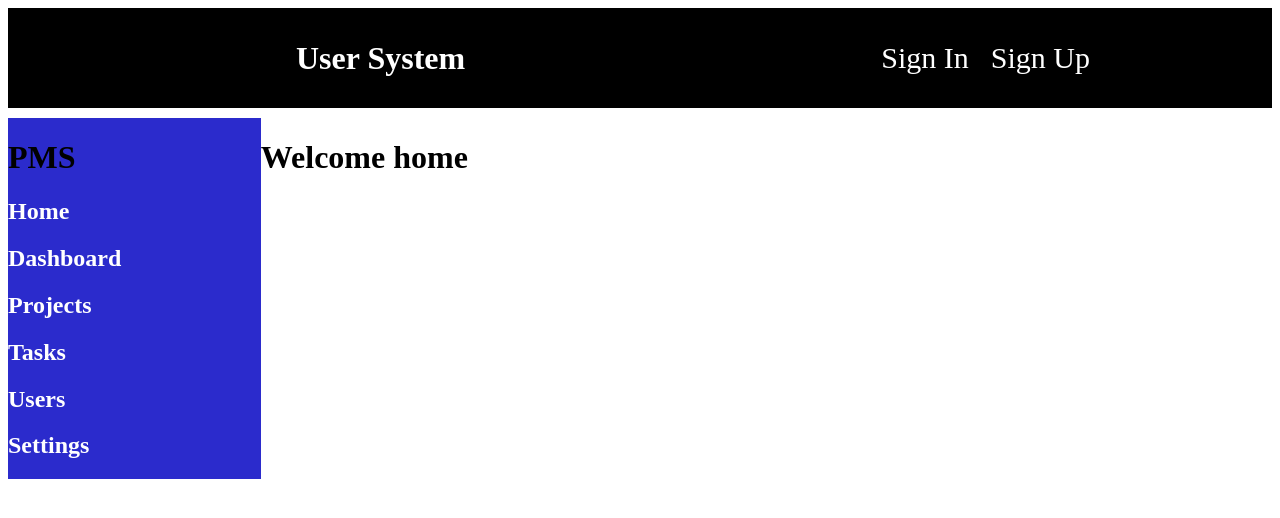
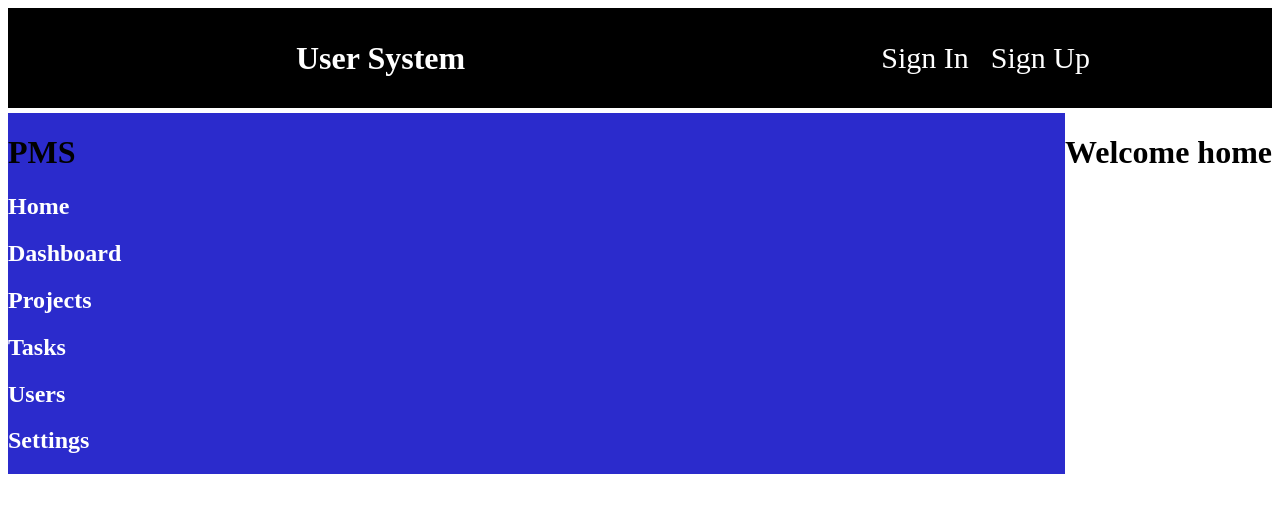
Before and after one commit to NickyGuants/project-management-system, a React (Create React App) app in the folder client/: page / in a window 1280 px wide. Shown: the top 518 px of the page. Built offline with nearby package versions, Linux system fonts and the light colour scheme.

Commit message:
styling the sidebar

```diff
--- a/client/src/App.css
+++ b/client/src/App.css
@@ -1,7 +1,8 @@
 .container {
   display: flex;
-  margin-top: 10px;
+  margin-top: 5px;
 }
+
 @media only screen and (max-width: 580px) {
   header {
     width: 100%;
--- a/client/src/components/navigation/navigation.css
+++ b/client/src/components/navigation/navigation.css
@@ -1,5 +1,6 @@
 .nav {
-  width: 20%;
+  flex: 1;
+  /* width: 20%; */
   height: calc(100vh- 100px);
   background-color: rgb(43, 43, 204);
   position: sticky;
```
